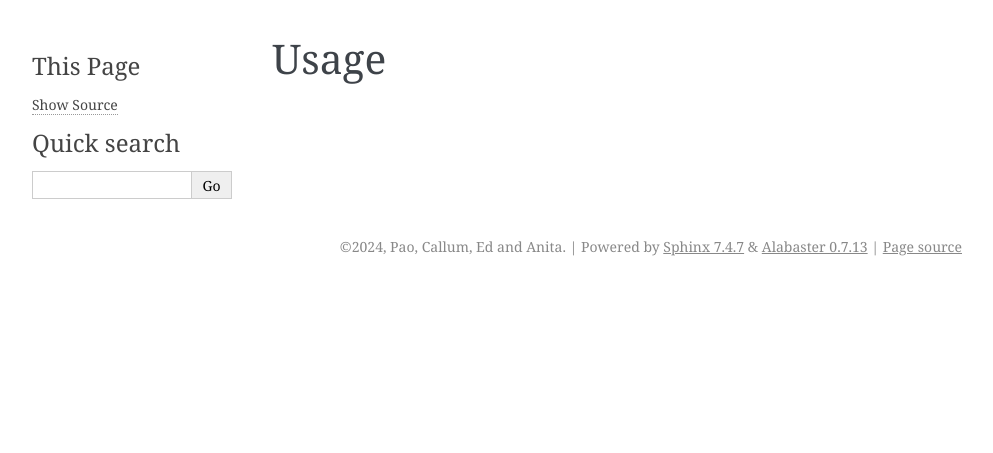
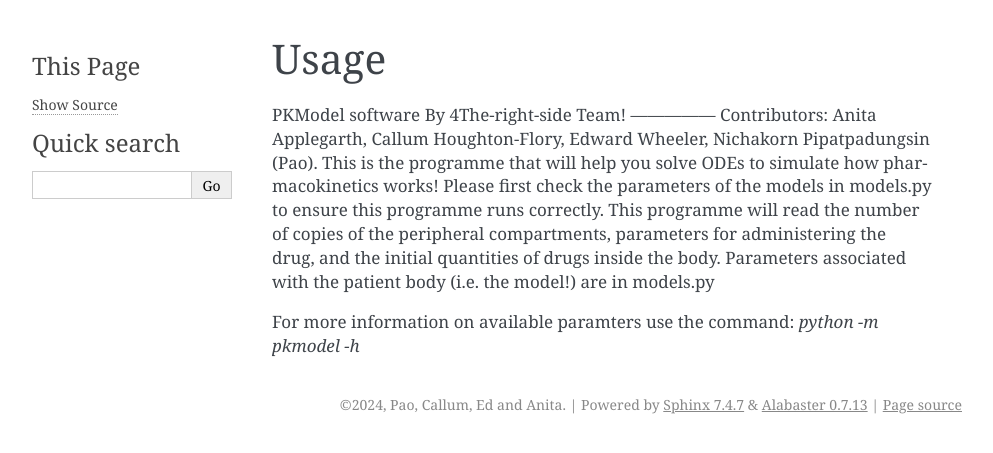
Before and after one commit to 4the-right-side/pkmodel, a Sphinx documentation site: the page built from docs/usage.rst, in a window 1280 px wide. Shown: the top 453 px of the page, without its empty margins (148-1141 px from the left). Built offline with Sphinx 7.4.7, drawn with Linux system fonts in a browser that asks for light colours.

```diff
--- a/docs/usage.rst
+++ b/docs/usage.rst
@@ -1,2 +1,14 @@
 Usage
 =====
+
+PKModel software By 4The-right-side Team!   ---------------
+Contributors: Anita Applegarth, Callum Houghton-Flory,
+Edward Wheeler, Nichakorn Pipatpadungsin (Pao).  This is the
+programme that will help you solve ODEs to simulate how pharmacokinetics
+works! Please first check the parameters of the models in models.py to
+ensure this programme runs correctly. This programme will read the number
+of copies of the peripheral compartments, parameters for administering the drug,
+and the initial quantities of drugs inside the body. Parameters associated with
+the patient body (i.e. the model!) are in models.py
+
+For more information on available paramters use the command: `python -m pkmodel -h`
```
Also changed, not shown: docs/Classes.rst (+19 -0 lines).
